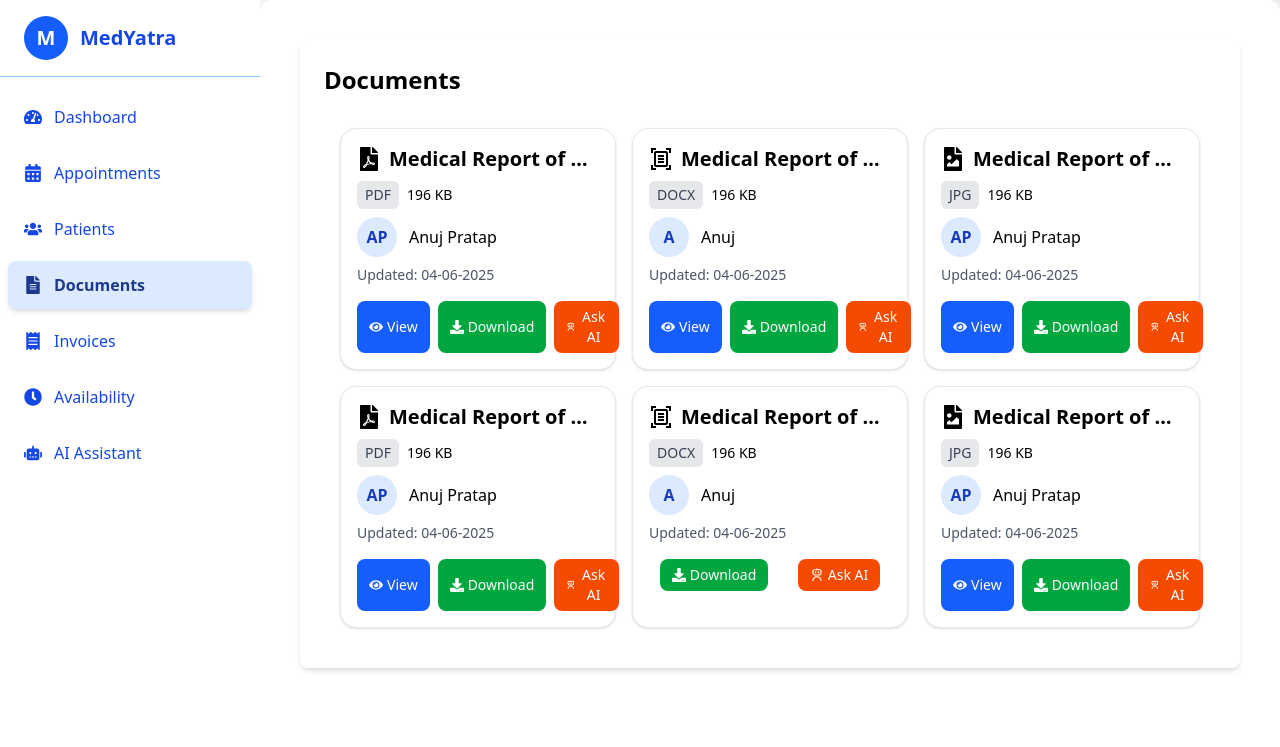
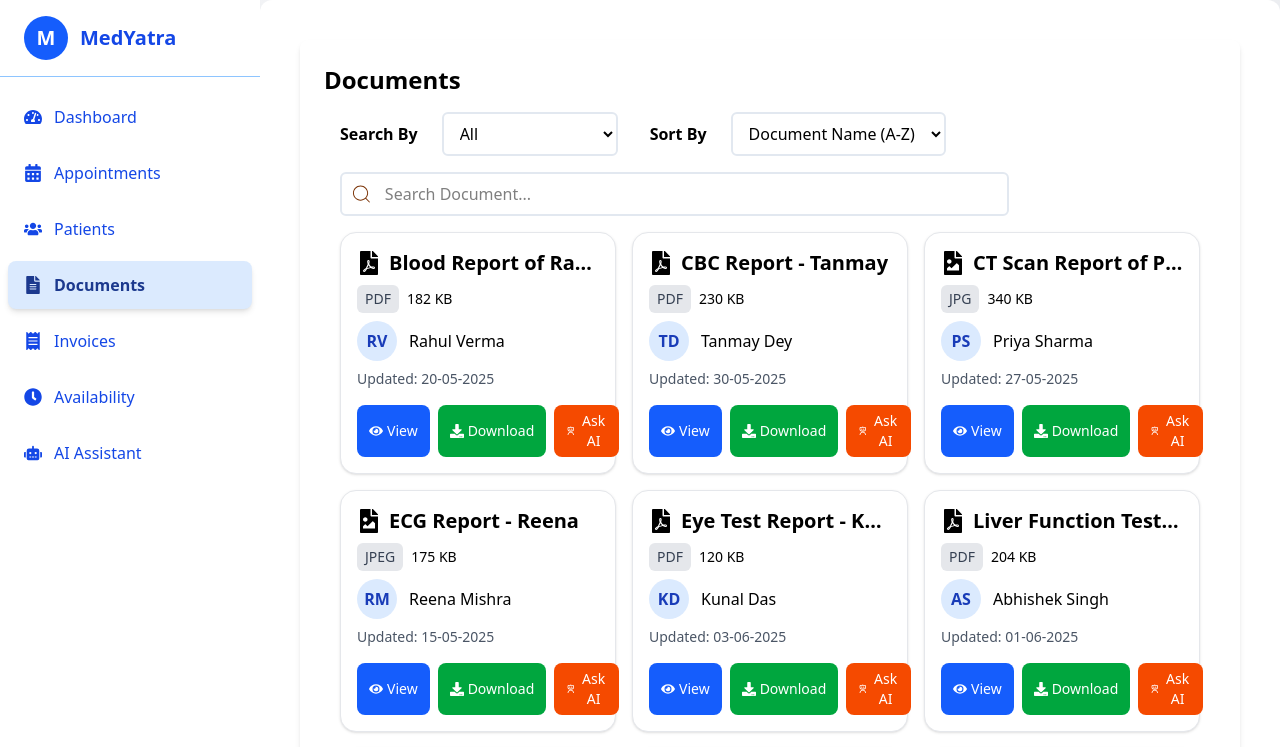
Before and after one commit to AakashTiwari-nitp/MedyatraFrontend, a React (Vite) app: page /documents in a window 1280 px wide. Shown: the top 747 px of the page. Built offline with nearby package versions, Linux system fonts and the light colour scheme.

Commit message:
added search by and sort by features in documents

```diff
--- a/src/pages/Documents.jsx
+++ b/src/pages/Documents.jsx
@@ -2,6 +2,7 @@ import { React, useState } from 'react';
 import { FaEye, FaDownload, FaTimes, FaFilePdf, FaFileImage } from "react-icons/fa";
 import { RiRobot3Line } from "react-icons/ri";
 import { MdOutlineDocumentScanner } from "react-icons/md";
+import { CiSearch } from "react-icons/ci";
 
 const docs = [
   {
@@ -36,169 +37,299 @@ const docs = [
     "updatedAt": "2025-06-04T00:00:00"
   },
   {
-    "id": 2,
-    "title": "Medical Report of Anuj",
-    "type": "docx",
-    "patient": "Anuj",
-    "category": "reports",
-    "aiSummary": {
-      "overview": "Health report of Anuj showing key metrics and observations.",
-      "vitals": [
-        { "name": "Hemoglobin", "value": "15.1 g/dL", "normalRange": "13–17 g/dL", "status": "Normal" },
-        { "name": "WBC Count", "value": "6,200 /μL", "normalRange": "4,000–11,000 /μL", "status": "Normal" },
-        { "name": "Platelet Count", "value": "200,000 /μL", "normalRange": "150,000–450,000 /μL", "status": "Normal" },
-        { "name": "Blood Sugar (Fasting)", "value": "95 mg/dL", "normalRange": "70–100 mg/dL", "status": "Normal" },
-        { "name": "Cholesterol (Total)", "value": "205 mg/dL", "normalRange": "< 200 mg/dL", "status": "High" }
+    id: 2,
+    title: "CT Scan Report of Priya",
+    type: "jpg",
+    patient: "Priya Sharma",
+    category: "imaging",
+    aiSummary: {
+      overview: "CT scan revealing minor sinus inflammation.",
+      vitals: [],
+      analysis: [
+        "No signs of structural abnormality.",
+        "Minor inflammation in sinus cavities."
       ],
-      "analysis": [
-        "Values indicate no immediate critical health concern.",
-        "Further evaluation might be needed for borderline results.",
-        "Overall, patient is stable based on current data."
-      ],
-      "recommendations": [
-        "Repeat test in 2 weeks.",
-        "Maintain a balanced diet.",
-        "Consult a specialist if symptoms persist."
+      recommendations: [
+        "Consult ENT specialist.",
+        "Use prescribed nasal sprays."
       ]
     },
-    "url": "https://drive.google.com/file/d/1hpWcmIXJLV9q0iyKMDw4VPNYFmQQkonJ/view?usp=drive_link",
-    "previewUrl": "https://drive.google.com/file/d/1hpWcmIXJLV9q0iyKMDw4VPNYFmQQkonJ/preview",
-    "size": "196 KB",
-    "updatedAt": "2025-06-04T00:00:00"
+    url: "https://example.com/file/2",
+    previewUrl: "https://example.com/preview/2",
+    size: "340 KB",
+    updatedAt: "2025-05-27T00:00:00"
   },
   {
-    "id": 3,
-    "title": "Medical Report of Anuj",
-    "type": "jpg",
-    "patient": "Anuj Pratap",
-    "category": "lab results",
-    "aiSummary": {
-      "overview": "Health report of Anuj showing key metrics and observations.",
-      "vitals": [
-        { "name": "Hemoglobin", "value": "15.1 g/dL", "normalRange": "13–17 g/dL", "status": "Normal" },
-        { "name": "WBC Count", "value": "6,200 /μL", "normalRange": "4,000–11,000 /μL", "status": "Normal" },
-        { "name": "Platelet Count", "value": "200,000 /μL", "normalRange": "150,000–450,000 /μL", "status": "Normal" },
-        { "name": "Blood Sugar (Fasting)", "value": "95 mg/dL", "normalRange": "70–100 mg/dL", "status": "Normal" },
-        { "name": "Cholesterol (Total)", "value": "205 mg/dL", "normalRange": "< 200 mg/dL", "status": "High" }
+    id: 3,
+    title: "Blood Report of Rahul",
+    type: "pdf",
+    patient: "Rahul Verma",
+    category: "reports",
+    aiSummary: {
+      overview: "Routine blood test with slightly elevated cholesterol.",
+      vitals: [
+        { name: "Hemoglobin", value: "14.3 g/dL", normalRange: "13–17 g/dL", status: "Normal" },
+        { name: "Cholesterol", value: "210 mg/dL", normalRange: "< 200 mg/dL", status: "High" }
       ],
-      "analysis": [
-        "Values indicate no immediate critical health concern.",
-        "Further evaluation might be needed for borderline results.",
-        "Overall, patient is stable based on current data."
-      ],
-      "recommendations": [
-        "Repeat test in 2 weeks.",
-        "Maintain a balanced diet.",
-        "Consult a specialist if symptoms persist."
-      ]
+      analysis: ["Mild hypercholesterolemia detected."],
+      recommendations: ["Adopt low-fat diet.", "Retest after 1 month."]
     },
-    "url": "https://drive.google.com/file/d/1hpWcmIXJLV9q0iyKMDw4VPNYFmQQkonJ/view?usp=drive_link",
-    "previewUrl": "https://drive.google.com/file/d/1hpWcmIXJLV9q0iyKMDw4VPNYFmQQkonJ/preview",
-    "size": "196 KB",
-    "updatedAt": "2025-06-04T00:00:00"
+    url: "https://example.com/file/3",
+    previewUrl: "https://example.com/preview/3",
+    size: "182 KB",
+    updatedAt: "2025-05-20T00:00:00"
   },
   {
-    "id": 4,
-    "title": "Medical Report of Anuj",
-    "type": "pdf",
-    "patient": "Anuj Pratap",
-    "category": "prescription",
-    "aiSummary": {
-      "overview": "Health report of Anuj showing key metrics and observations.",
-      "vitals": [
-        { "name": "Hemoglobin", "value": "15.1 g/dL", "normalRange": "13–17 g/dL", "status": "Normal" },
-        { "name": "WBC Count", "value": "6,200 /μL", "normalRange": "4,000–11,000 /μL", "status": "Normal" },
-        { "name": "Platelet Count", "value": "200,000 /μL", "normalRange": "150,000–450,000 /μL", "status": "Normal" },
-        { "name": "Blood Sugar (Fasting)", "value": "95 mg/dL", "normalRange": "70–100 mg/dL", "status": "Normal" },
-        { "name": "Cholesterol (Total)", "value": "205 mg/dL", "normalRange": "< 200 mg/dL", "status": "High" }
-      ],
-      "analysis": [
-        "Values indicate no immediate critical health concern.",
-        "Further evaluation might be needed for borderline results.",
-        "Overall, patient is stable based on current data."
-      ],
-      "recommendations": [
-        "Repeat test in 2 weeks.",
-        "Maintain a balanced diet.",
-        "Consult a specialist if symptoms persist."
-      ]
+    id: 4,
+    title: "MRI Report of Sanya",
+    type: "docx",
+    patient: "Sanya Roy",
+    category: "imaging",
+    aiSummary: {
+      overview: "MRI shows no abnormalities in brain scan.",
+      vitals: [],
+      analysis: ["Normal MRI scan; no signs of trauma or lesions."],
+      recommendations: ["No immediate action required."]
     },
-    "url": "https://drive.google.com/file/d/1hpWcmIXJLV9q0iyKMDw4VPNYFmQQkonJ/view?usp=drive_link",
-    "previewUrl": "https://drive.google.com/file/d/1hpWcmIXJLV9q0iyKMDw4VPNYFmQQkonJ/preview",
-    "size": "196 KB",
-    "updatedAt": "2025-06-04T00:00:00"
+    url: "https://example.com/file/4",
+    previewUrl: "https://example.com/preview/4",
+    size: "512 KB",
+    updatedAt: "2025-05-28T00:00:00"
   },
   {
-    "id": 5,
-    "title": "Medical Report of Anuj",
-    "type": "docx",
-    "patient": "Anuj",
-    "category": "imaging",
-    "aiSummary": {
-      "overview": "Health report of Anuj showing key metrics and observations.",
-      "vitals": [
-        { "name": "Hemoglobin", "value": "15.1 g/dL", "normalRange": "13–17 g/dL", "status": "Normal" },
-        { "name": "WBC Count", "value": "6,200 /μL", "normalRange": "4,000–11,000 /μL", "status": "Normal" },
-        { "name": "Platelet Count", "value": "200,000 /μL", "normalRange": "150,000–450,000 /μL", "status": "Normal" },
-        { "name": "Blood Sugar (Fasting)", "value": "95 mg/dL", "normalRange": "70–100 mg/dL", "status": "Normal" },
-        { "name": "Cholesterol (Total)", "value": "205 mg/dL", "normalRange": "< 200 mg/dL", "status": "High" }
+    id: 5,
+    title: "Liver Function Test - Abhishek",
+    type: "pdf",
+    patient: "Abhishek Singh",
+    category: "reports",
+    aiSummary: {
+      overview: "LFT showing elevated SGPT and SGOT levels.",
+      vitals: [
+        { name: "SGPT", value: "60 U/L", normalRange: "7–56 U/L", status: "High" },
+        { name: "SGOT", value: "58 U/L", normalRange: "5–40 U/L", status: "High" }
       ],
-      "analysis": [
-        "Values indicate no immediate critical health concern.",
-        "Further evaluation might be needed for borderline results.",
-        "Overall, patient is stable based on current data."
-      ],
-      "recommendations": [
-        "Repeat test in 2 weeks.",
-        "Maintain a balanced diet.",
-        "Consult a specialist if symptoms persist."
-      ]
+      analysis: ["Indicates possible liver inflammation or fatty liver."],
+      recommendations: ["Reduce alcohol intake.", "Ultrasound advised."]
     },
-    "url": "https://drive.google.com/file/d/1hpWcmIXJLV9q0iyKMDw4VPNYFmQQkonJ/preview",
-    "size": "196 KB",
-    "updatedAt": "2025-06-04T00:00:00"
+    url: "https://example.com/file/5",
+    previewUrl: "https://example.com/preview/5",
+    size: "204 KB",
+    updatedAt: "2025-06-01T00:00:00"
   },
   {
-    "id": 6,
-    "title": "Medical Report of Anuj",
-    "type": "jpg",
-    "patient": "Anuj Pratap",
-    "category": "medical reports",
-    "aiSummary": {
-      "overview": "Health report of Anuj showing key metrics and observations.",
-      "vitals": [
-        { "name": "Hemoglobin", "value": "15.1 g/dL", "normalRange": "13–17 g/dL", "status": "Normal" },
-        { "name": "WBC Count", "value": "6,200 /μL", "normalRange": "4,000–11,000 /μL", "status": "Normal" },
-        { "name": "Platelet Count", "value": "200,000 /μL", "normalRange": "150,000–450,000 /μL", "status": "Normal" },
-        { "name": "Blood Sugar (Fasting)", "value": "95 mg/dL", "normalRange": "70–100 mg/dL", "status": "Normal" },
-        { "name": "Cholesterol (Total)", "value": "205 mg/dL", "normalRange": "< 200 mg/dL", "status": "High" }
+    id: 6,
+    title: "X-ray Chest - Manish",
+    type: "png",
+    patient: "Manish Kumar",
+    category: "imaging",
+    aiSummary: {
+      overview: "X-ray indicates clear lungs and no abnormalities.",
+      vitals: [],
+      analysis: ["Lung fields are normal.", "No evidence of fluid or mass."],
+      recommendations: ["No further action necessary."]
+    },
+    url: "https://example.com/file/6",
+    previewUrl: "https://example.com/preview/6",
+    size: "299 KB",
+    updatedAt: "2025-06-05T00:00:00"
+  },
+  {
+    id: 7,
+    title: "ECG Report - Reena",
+    type: "jpeg",
+    patient: "Reena Mishra",
+    category: "cardiology",
+    aiSummary: {
+      overview: "ECG shows normal sinus rhythm.",
+      vitals: [],
+      analysis: ["No arrhythmia or abnormalities noted."],
+      recommendations: ["Routine follow-up after 6 months."]
+    },
+    url: "https://example.com/file/7",
+    previewUrl: "https://example.com/preview/7",
+    size: "175 KB",
+    updatedAt: "2025-05-15T00:00:00"
+  },
+  {
+    id: 8,
+    title: "Eye Test Report - Kunal",
+    type: "pdf",
+    patient: "Kunal Das",
+    category: "vision",
+    aiSummary: {
+      overview: "Visual acuity report for both eyes.",
+      vitals: [],
+      analysis: ["Mild myopia in left eye."],
+      recommendations: ["Prescription glasses recommended."]
+    },
+    url: "https://example.com/file/8",
+    previewUrl: "https://example.com/preview/8",
+    size: "120 KB",
+    updatedAt: "2025-06-03T00:00:00"
+  },
+  {
+    id: 9,
+    title: "Thyroid Report of Sneha",
+    type: "docx",
+    patient: "Sneha Chatterjee",
+    category: "hormones",
+    aiSummary: {
+      overview: "TSH slightly above normal range.",
+      vitals: [
+        { name: "TSH", value: "6.0 µIU/mL", normalRange: "0.4–4.0 µIU/mL", status: "High" }
       ],
-      "analysis": [
-        "Values indicate no immediate critical health concern.",
-        "Further evaluation might be needed for borderline results.",
-        "Overall, patient is stable based on current data."
+      analysis: ["Suggestive of subclinical hypothyroidism."],
+      recommendations: ["Monitor every 3 months.", "Consider endocrinologist consult."]
+    },
+    url: "https://example.com/file/9",
+    previewUrl: "https://example.com/preview/9",
+    size: "201 KB",
+    updatedAt: "2025-06-06T00:00:00"
+  },
+  {
+    id: 10,
+    title: "CBC Report - Tanmay",
+    type: "pdf",
+    patient: "Tanmay Dey",
+    category: "reports",
+    aiSummary: {
+      overview: "Complete blood count mostly within range.",
+      vitals: [
+        { name: "WBC", value: "5,500 /μL", normalRange: "4,000–11,000 /μL", status: "Normal" },
+        { name: "RBC", value: "4.9 million/μL", normalRange: "4.5–6 million/μL", status: "Normal" }
       ],
-      "recommendations": [
-        "Repeat test in 2 weeks.",
-        "Maintain a balanced diet.",
-        "Consult a specialist if symptoms persist."
-      ]
+      analysis: ["Healthy hematologic profile."],
+      recommendations: ["Maintain hydration.", "Routine annual checkup."]
     },
-    "url": "https://drive.google.com/file/d/1hpWcmIXJLV9q0iyKMDw4VPNYFmQQkonJ/view?usp=drive_link",
-    "previewUrl": "https://drive.google.com/file/d/1hpWcmIXJLV9q0iyKMDw4VPNYFmQQkonJ/preview",
-    "size": "196 KB",
-    "updatedAt": "2025-06-04T00:00:00"
+    url: "https://example.com/file/10",
+    previewUrl: "https://example.com/preview/10",
+    size: "230 KB",
+    updatedAt: "2025-05-30T00:00:00"
   },
+  {
+    id: 11,
+    title: "Ultrasound Abdomen - Aditya",
+    type: "jpeg",
+    patient: "Aditya Mehta",
+    category: "imaging",
+    aiSummary: {
+      overview: "Abdominal ultrasound normal except mild fatty liver.",
+      vitals: [],
+      analysis: ["Grade 1 fatty liver.", "Other organs appear normal."],
+      recommendations: ["Lifestyle modification.", "Low-fat diet."]
+    },
+    url: "https://example.com/file/11",
+    previewUrl: "https://example.com/preview/11",
+    size: "345 KB",
+    updatedAt: "2025-06-02T00:00:00"
+  }
 ];
 
 const Documents = () => {
+  const [searchQuery, setSearchQuery] = useState("");
+  const [searchBy, setSearchBy] = useState("all");
+  const [sortBy, setSortBy] = useState("nameAsc");
+
+  // console.log(filteredDocs);
+  // console.log(searchBy);
+
+  function parseInputDate(input) {
+    let date = new Date(input);
+    if (!isNaN(date)) return date;
+    const ddmmyyyy = /^(\d{2})-(\d{2})-(\d{4})$/;
+    const match = input.match(ddmmyyyy);
+    if (match) {
+      const [_, day, month, year] = match;
+      return new Date(`${year}-${month}-${day}`);
+    }
+    return null;
+  }
+
+  const searchByOptions = {
+    all: (doc) =>
+      doc.title.toLowerCase().includes(searchQuery.toLowerCase()) ||
+      doc.patient.toLowerCase().includes(searchQuery.toLowerCase()) ||
+      doc.type.toLowerCase().includes(searchQuery.toLowerCase()),
+
+    name: (doc) => doc.title.toLowerCase().includes(searchQuery.toLowerCase()),
+
+    patient: (doc) => doc.patient.toLowerCase().includes(searchQuery.toLowerCase()),
+
+    type: (doc) => doc.type.toLowerCase().includes(searchQuery.toLowerCase()),
+  };
+
+  const sortByOptions = {
+    nameAsc: (a, b) => a.title.localeCompare(b.title),
+    nameDec: (a, b) => b.title.localeCompare(a.title),
+    patientAsc: (a, b) => a.patient.localeCompare(b.patient),
+    patientDec: (a, b) => b.patient.localeCompare(a.patient),
+    dateAsc: (a, b) => new Date(a.updatedAt) - new Date(b.updatedAt),
+    dateDec: (a, b) => new Date(b.updatedAt) - new Date(a.updatedAt),
+    sizeAsc: (a, b) => parseFloat(a.size) - parseFloat(b.size),
+    sizeDec: (a, b) => parseFloat(b.size) - parseFloat(a.size),
+  };
+
+  const filteredDocs = docs.filter((doc) =>
+    searchByOptions[searchBy](doc) &&
+    (searchQuery ? true : true) // Always true if searchQuery is empty
+  ).sort(
+    sortByOptions[sortBy] || sortByOptions.date // Default to date sorting if no sortBy is selected
+  );
+
   return (
     <div className="bg-white rounded-lg shadow-md p-6">
       <h2 className="text-2xl font-semibold mb-4">Documents</h2>
+
+      {/* Search Options */}
+      <div className="flex items-center gap-4 mb-4">
+        <div>
+          <h2 className='inline-block font-bold px-4'>Search By</h2>
+          <select name="search" onChange={(e) => {
+            setSearchBy(e.target.value);
+
+          }} id="search" className="ml-2 px-3 py-2 border-2 border-slate-200 rounded-md focus:border-blue-500 transition-all focus:outline-none">
+            <option value="all">All</option>
+            <option value="name">Document Name</option>
+            <option value="patient">Patient Name</option>
+            <option value="type">Document Type</option>
+          </select>
+        </div>
+        <div>
+          <h2 className='inline-block font-bold px-4'>Sort By</h2>
+          <select name="search" onChange={(e) => {
+            setSortBy(e.target.value);
+          }} id="search" className="ml-2 px-3 py-2 border-2 border-slate-200 rounded-md focus:border-blue-500 transition-all focus:outline-none">
+            <option value="nameAsc">Document Name (A-Z)</option>
+            <option value="nameDec">Document Name (Z-A)</option>
+            <option value="patientAsc">Patient Name (A-Z)</option>
+            <option value="patientDec">Patient Name (Z-A)</option>
+            <option value="dateAsc">Date (Oldest)</option>
+            <option value="dateDec">Date (Newest)</option>
+            <option value="sizeAsc">Size (Smallest)</option>
+            <option value="sizeDec">Size (Largest)</option>
+          </select>
+        </div>
+      </div>
+
+      {/* Search Button */}
+      <div className="mt-4 ml-4 flex w-[75%] items-center border-2 border-slate-200 rounded-md focus:border-blue-500 transition-all focus-within:border-blue-500">
+        <CiSearch className="text-2xl text-amber-900 ml-2" />
+        <input
+          type="text"
+          className="w-full px-3 py-2 text-black bg-transparent focus:outline-none rounded-md"
+          placeholder="Search Document..."
+          onChange={(e) => setSearchQuery(e.target.value)}
+        />
+      </div>
+
+
+      {/* Cards */}
       <div className="grid grid-cols-1 lg:grid-cols-2 xl:grid-cols-3 gap-4 p-4">
-        {docs.map(doc => (
+        {filteredDocs.length > 0 ? (filteredDocs.map(doc => (
           <DocumentCard key={doc.id} doc={doc} />
-        ))}
+        ))) : (<div className="text-center py-10 col-span-full">
+          <h3 className="mt-2 text-lg font-medium">No such documents found.</h3>
+        </div>)}
       </div>
     </div>
   );
```
Also changed, not shown: 1 other file (tests, documents, lock files or other folders).
